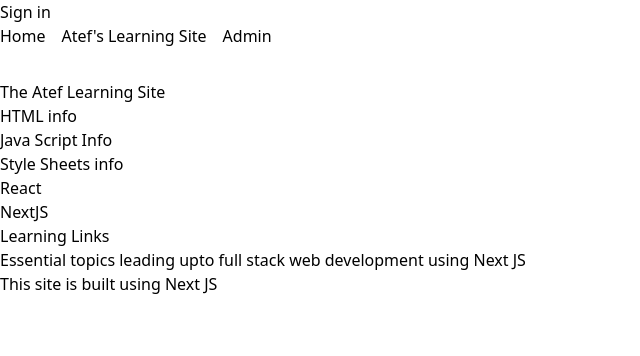
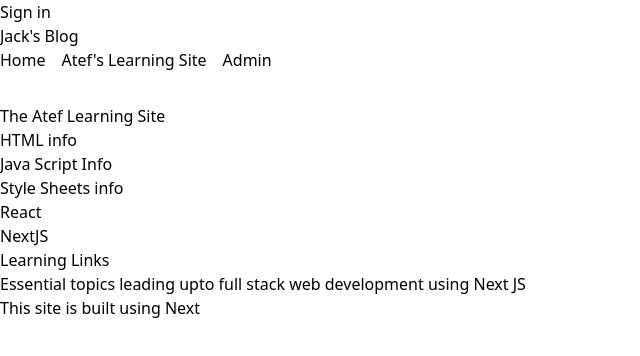
Before and after one commit to dattaray-basab/atef, a Next.js app: page /learn in a window 1280 px wide. Shown: the top 356 px of the page, without its empty margins (0-640 px from the left). Built offline with nearby package versions, Linux system fonts and the light colour scheme; no server answers.

Commit message:
0.9.6.3: Start adding tailwind styling

```diff
--- a/app/header.tsx
+++ b/app/header.tsx
@@ -16,6 +16,7 @@
       <SessionProvider>
         <SessionBar />
       </SessionProvider>
+      <h2 className='text-2xl text-white font-bold mt-4'>Jack's Blog</h2>
       <nav>
         <ul className={styles.navItems}>
           <li className={styles.navItem}>
--- a/app/learn/page.tsx
+++ b/app/learn/page.tsx
@@ -1,11 +1,14 @@
-import LearnLayout from "./layout";
+// import LearnLayout from "./layout";
 
 export default function Learn() {
   return (
     <>
+
       <h2>Learning Links</h2>
-      <h3>Essential topics leading upto full stack web development using Next JS</h3>
-      <p>This site is built using Next JS</p>
+      <h3>
+        Essential topics leading upto full stack web development using Next JS
+      </h3>
+      <p>This site is built using Next </p>
     </>
   );
 }
--- /dev/null
+++ b/app/postcss.config.js
@@ -0,0 +1,6 @@
+module.exports = {
+  plugins: {
+    tailwindcss: {},
+    autoprefixer: {},
+  },
+}
--- a/package.json
+++ b/package.json
@@ -25,6 +25,7 @@
     "react-dom": "^18.2.0"
   },
   "devDependencies": {
+    "@tailwindcss/typography": "^0.5.8",
     "@types/node": "^17",
     "@types/react": "^18.0.15",
     "autoprefixer": "^10.4.14",
```
